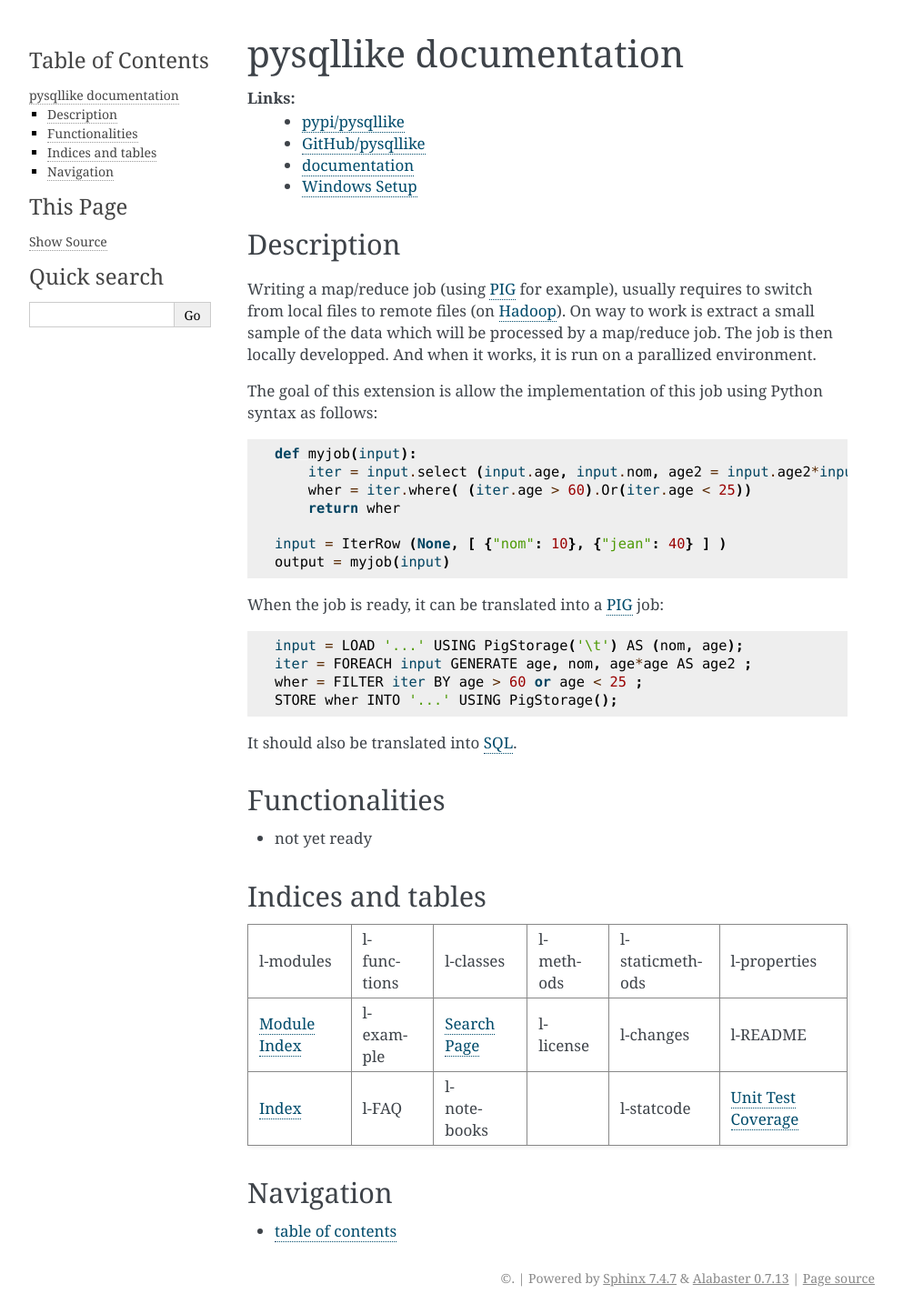
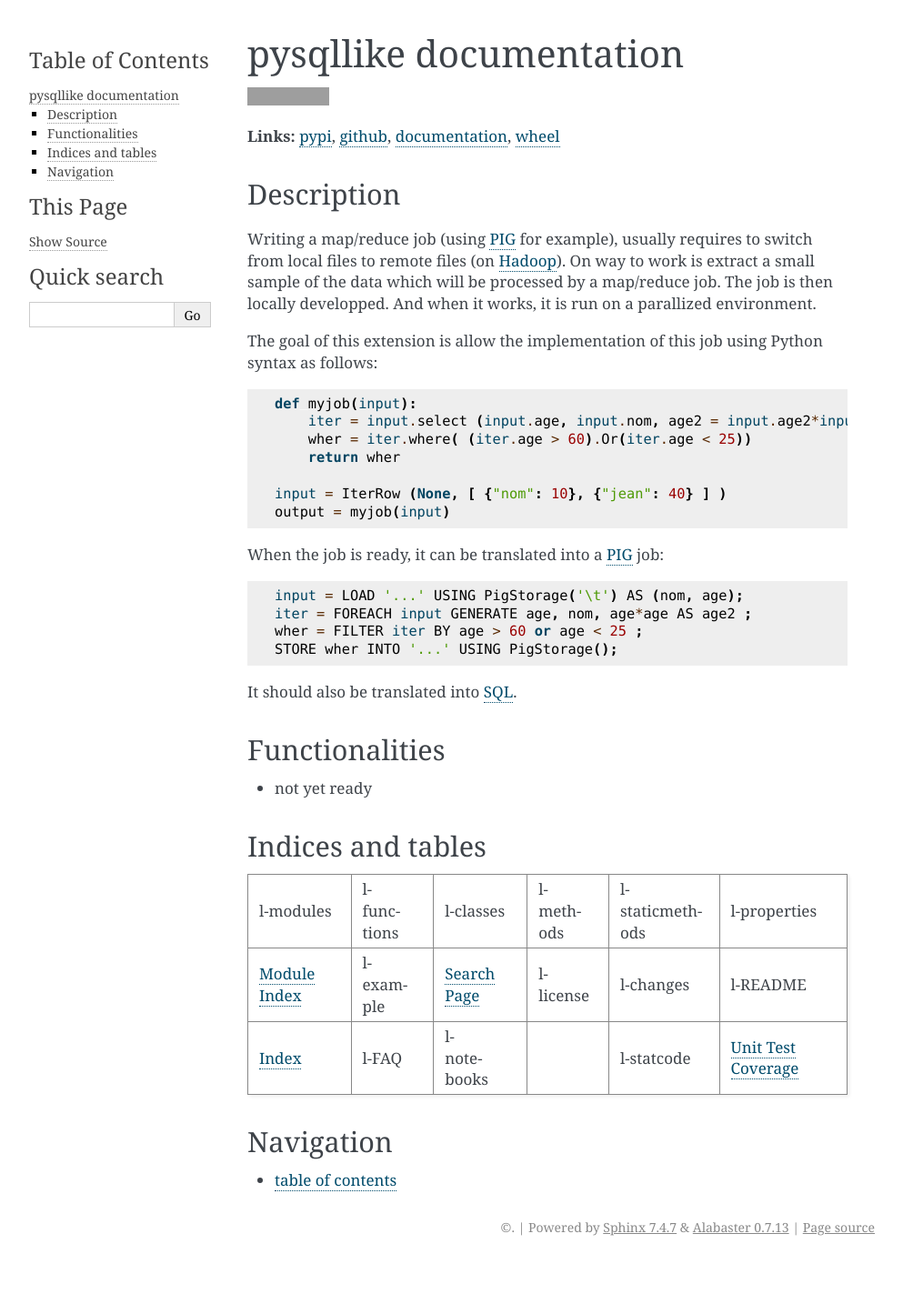
Before and after one commit to sdpython/pysqllike, a Sphinx documentation site: the page built from _doc/sphinxdoc/source/index.rst, in a window 1280 px wide. Shown: the whole page at 91% size, without its empty margins (148-1141 px from the left). Built offline with Sphinx 7.4.7, drawn with Linux system fonts in a browser that asks for light colours; pages that are not in the unit, such as notebooks, are missing from menus; after the commit the page ends 1389 px from its top, so only the background shows below that; grey boxes are pictures that could not be loaded.

Commit message:
documentation

```diff
--- a/README.rst
+++ b/README.rst
@@ -4,7 +4,8 @@
 README / Changes
 ================
 
-
+.. image:: https://badge.fury.io/py/pysqllike.svg
+    :target: http://badge.fury.io/py/pysqllike
 
 **Links:**
     * `pypi/pysqllike <https://pypi.python.org/pypi/pysqllike/>`_
--- a/_doc/sphinxdoc/source/index.rst
+++ b/_doc/sphinxdoc/source/index.rst
@@ -6,13 +6,14 @@
 pysqllike documentation
 =======================
 
+.. image:: https://badge.fury.io/py/pysqllike.svg
+    :target: http://badge.fury.io/py/pysqllike
 
 
-**Links:**
-    * `pypi/pysqllike <https://pypi.python.org/pypi/pysqllike/>`_
-    * `GitHub/pysqllike <https://github.com/sdpython/pysqllike/>`_
-    * `documentation <http://www.xavierdupre.fr/app/pysqllike/helpsphinx/index.html>`_
-    * `Windows Setup <http://www.xavierdupre.fr/site2013/index_code.html#pysqllike>`_
+**Links:** `pypi <https://pypi.python.org/pypi/pysqllike/>`_,
+`github <https://github.com/sdpython/pysqllike/>`_,
+`documentation <http://www.xavierdupre.fr/app/pysqllike/helpsphinx/index.html>`_,
+`wheel <http://www.xavierdupre.fr/site2013/index_code.html#pysqllike>`_
 
 
 Description
```
